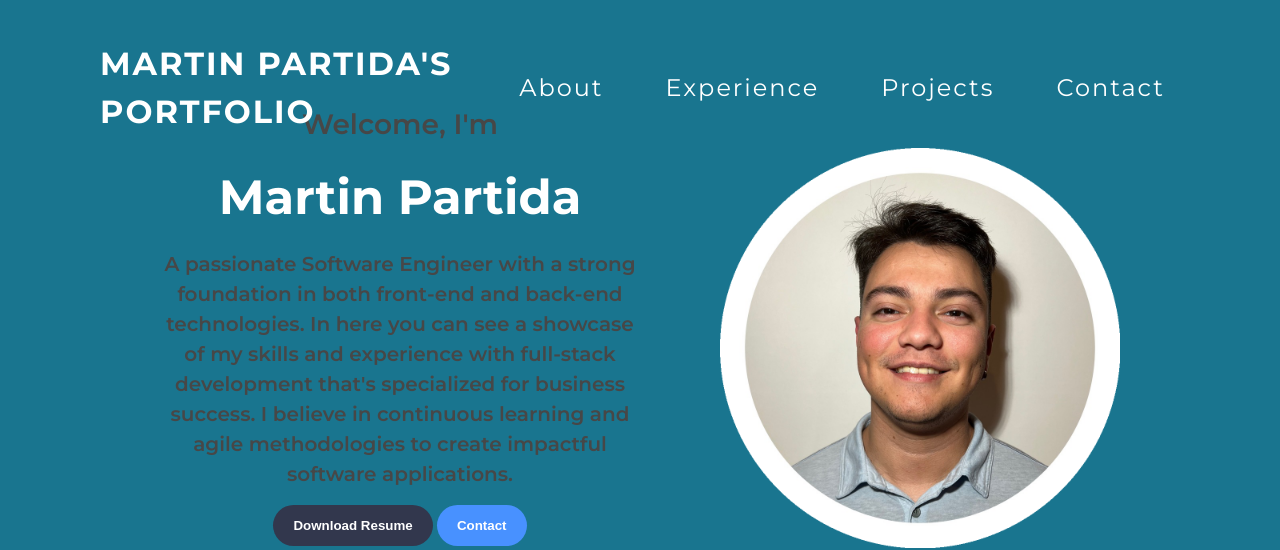
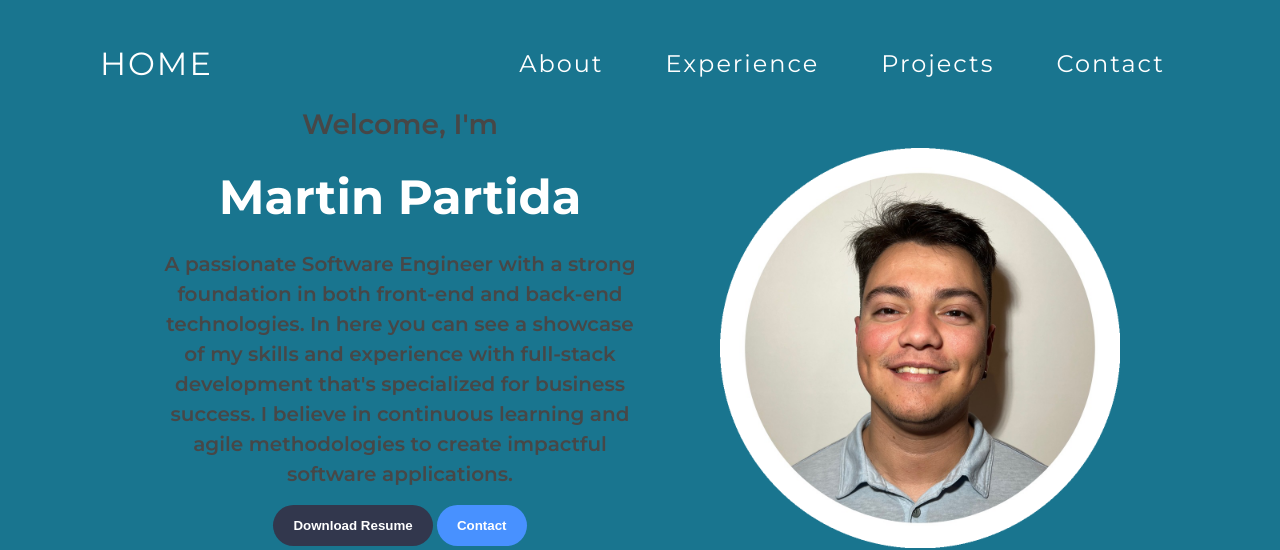
Before and after one commit to mrtnprtd/Web_Resume, a website: page index.html in a window 1280 px wide. Shown: the top 550 px of the page. Drawn offline with Linux system fonts and the light colour scheme.

Commit message:
Adjustments to styling

```diff
--- a/index.html
+++ b/index.html
@@ -17,7 +17,7 @@
   <body>
     <!-- Sticky-Nav Section -->
     <header id="desktop-nav">
-      <a href="#" class="logo">Martin Partida's Portfolio</a>
+      <a href="#" class="logo">Home</a>
       <ul class="nav-links">
         <li><a href="#about">About</a></li>
         <li><a href="#experience">Experience</a></li>
--- a/style.css
+++ b/style.css
@@ -44,7 +44,7 @@ header.sticky {
 
 header .logo {
   position: relative;
-  font-weight: 700;
+  font-weight: 550px;
   color: #fff;
   text-decoration: none;
   font-size: 2rem;
```
